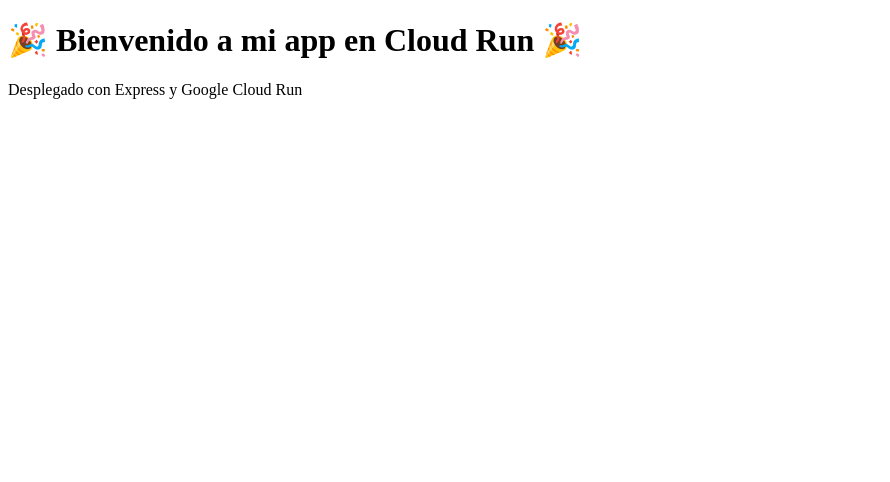
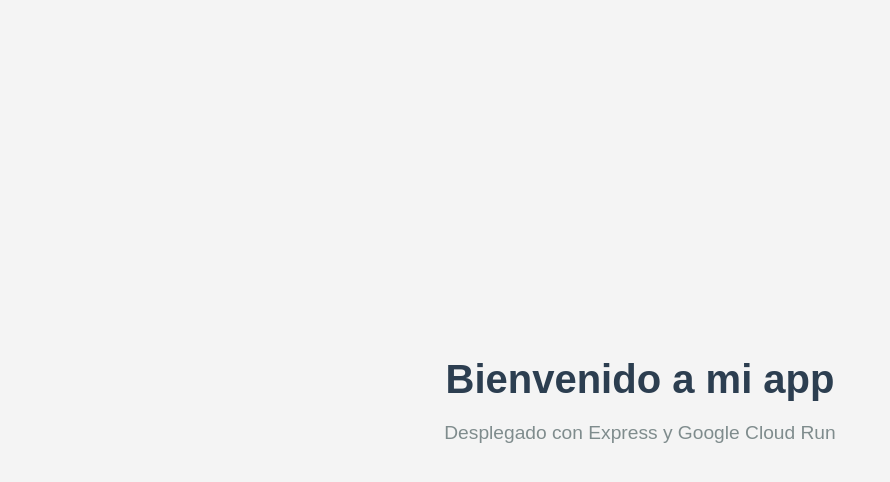
Before and after one commit to angelgon214/backDelivery, a website: page public/index.html in a window 1280 px wide. Shown: the whole page, without its empty margins (0-890 px from the left). Drawn offline with Linux system fonts and the light colour scheme.

Commit message:
Ultimos ajustes

```diff
--- a/public/index.html
+++ b/public/index.html
@@ -2,10 +2,53 @@
 <html lang="es">
 <head>
   <meta charset="UTF-8">
-  <title>Bienvenido</title>
+  <meta name="viewport" content="width=device-width, initial-scale=1.0">
+  <title>Bienvenido a mi app</title>
+  <style>
+    * {
+      margin: 0;
+      padding: 0;
+      box-sizing: border-box;
+    }
+    body {
+      font-family: Arial, sans-serif;
+      background-color: #f4f4f4;
+      color: #333;
+      text-align: center;
+      padding: 20px;
+      min-height: 100vh;
+      display: flex;
+      flex-direction: column;
+      justify-content: center;
+      align-items: center;
+    }
+    h1 {
+      font-size: 2.5em;
+      color: #2c3e50;
+      margin-bottom: 10px;
+      animation: fadeIn 1.5s ease-in-out;
+    }
+    @keyframes fadeIn {
+      from { opacity: 0; }
+      to { opacity: 1; }
+    }
+    p {
+      font-size: 1.2em;
+      color: #7f8c8d;
+      margin-top: 10px;
+    }
+    @media (max-width: 600px) {
+      h1 {
+        font-size: 2em;
+      }
+      p {
+        font-size: 1em;
+      }
+    }
+  </style>
 </head>
 <body>
-  <h1>🎉 Bienvenido a mi app en Cloud Run 🎉</h1>
+  <h1>Bienvenido a mi app</h1>
   <p>Desplegado con Express y Google Cloud Run</p>
 </body>
 </html>
```
